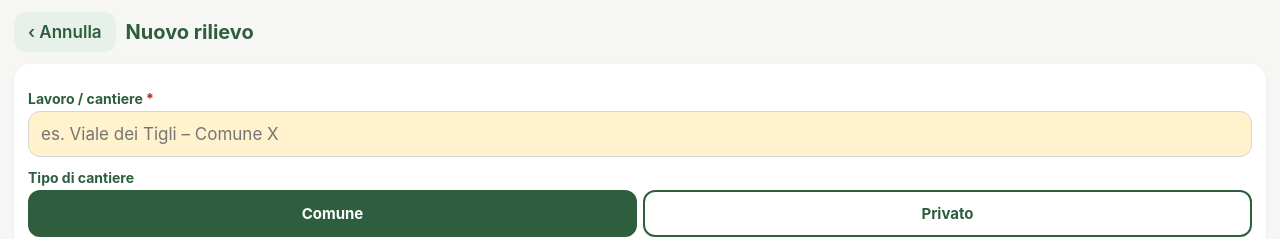
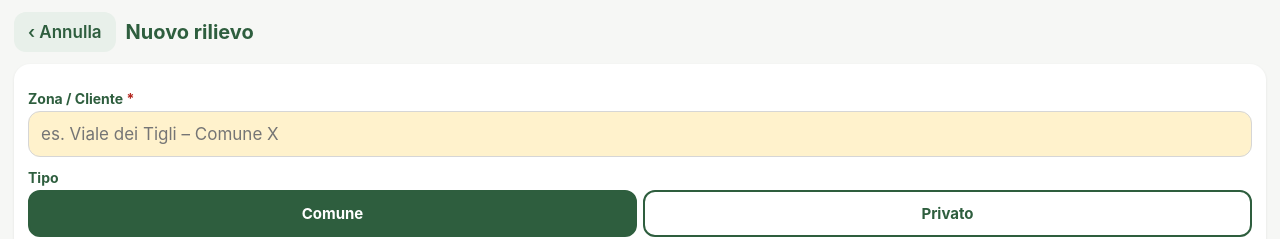
Before and after one commit to GabTree/rilievi-campo, a plain HTML site: page index.html in a window 1280 px wide. Both pictures are taken after a click on the button "+ Nuovo rilievo". Shown: the top 239 px of the page. Drawn offline with Linux system fonts and the light colour scheme.

Commit message:
Change label from 'Lavoro' to 'Zona' and update types

```diff
--- a/index.html
+++ b/index.html
@@ -128,10 +128,10 @@
   <header class="bar"><button class="iconbtn" id="btnFormBack">‹ Annulla</button><h1>Nuovo rilievo</h1></header>
 
   <div class="card">
-    <label class="f">Lavoro / cantiere <span class="req">*</span></label>
+    <label class="f">Zona / Cliente <span class="req">*</span></label>
     <input type="text" id="fLavoro" list="lavoriList" placeholder="es. Viale dei Tigli – Comune X" autocomplete="off">
     <datalist id="lavoriList"></datalist>
-    <label class="f">Tipo di cantiere</label>
+    <label class="f">Tipo</label>
     <div class="seg" id="segCantiere"><button data-v="Comune">Comune</button><button data-v="Privato">Privato</button></div>
     <label class="f">Tipo di valutazione <span class="req">*</span></label>
     <div class="seg" id="segValutazione"><button data-v="Fitostatica">Fitostatica</button><button data-v="Strumentale">Strumentale</button><button data-v="Sorveglianza scavo">Sorveglianza scavo</button></div>
```
